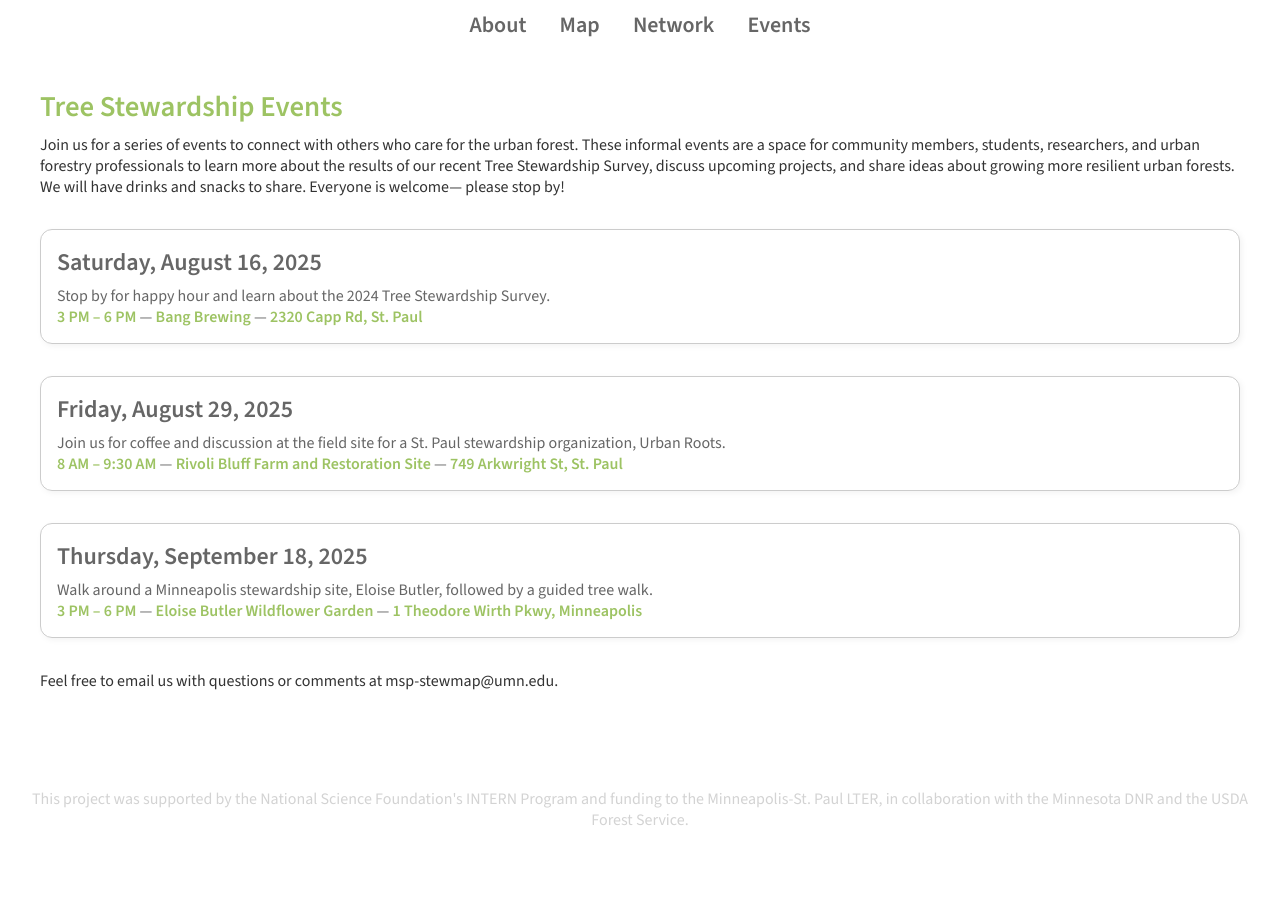
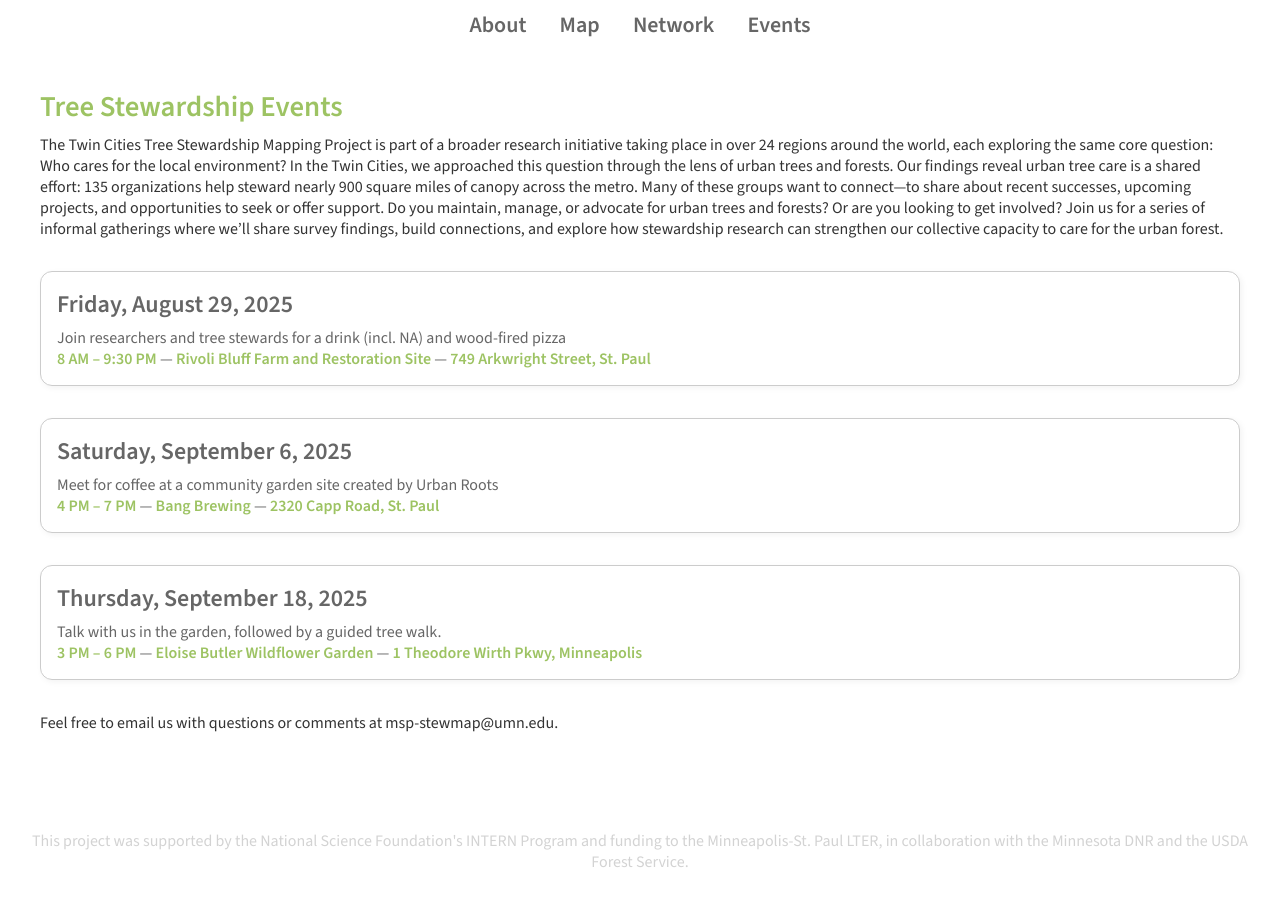
Before and after one commit to MSP-LTER/stewmap, a Jekyll site: the page built from events.md, in a window 1280 px wide. Built offline with Jekyll 4.4.1, drawn with Linux system fonts in a browser that asks for light colours.

Commit message:
Update events.md

```diff
--- a/events.md
+++ b/events.md
@@ -44,37 +44,40 @@ layout: default
 
 <div class="event-header">Tree Stewardship Events</div>
 <div class="event-subtext">
-  Join us for a series of events to connect with others who care for the urban forest. These informal events are a space for community members, students, researchers, and urban forestry professionals to learn more about the results of our recent Tree Stewardship Survey, discuss upcoming projects, and share ideas about growing more resilient urban forests. We will have drinks and snacks to share. Everyone is welcome— please stop by!
-</div>
+The Twin Cities Tree Stewardship Mapping Project is part of a broader research initiative taking place in over 24 regions around the world, each exploring the same core question: Who cares for the local environment? In the Twin Cities, we approached this question through the lens of urban trees and forests. Our findings reveal urban tree care is a shared effort: 135 organizations help steward nearly 900 square miles of canopy across the metro. Many of these groups want to connect—to share about recent successes, upcoming projects, and opportunities to seek or offer support.
 
-<div class="event-box">
-  <div class="event-date">Saturday, August 16, 2025</div>
-  <div>
-    Stop by for happy hour and learn about the 2024 Tree Stewardship Survey.
-  </div>
-  <div>
-    <span class="event-highlight">3 PM – 6 PM</span> —
-    <span class="event-highlight">Bang Brewing</span> —
-    <span class="event-highlight">2320 Capp Rd, St. Paul</span>
-  </div>
+Do you maintain, manage, or advocate for urban trees and forests? Or are you looking to get involved? Join us for a series of informal gatherings where we’ll share survey findings, build connections, and explore how stewardship research can strengthen our collective capacity to care for the urban forest.
+
 </div>
 
 <div class="event-box">
   <div class="event-date">Friday, August 29, 2025</div>
   <div>
-    Join us for coffee and discussion at the field site for a St. Paul stewardship organization, Urban Roots.
+    Join researchers and tree stewards for a drink (incl. NA) and wood-fired pizza
   </div>
   <div>
-    <span class="event-highlight">8 AM – 9:30 AM</span> —
+    <span class="event-highlight">8 AM – 9:30 PM</span> —
     <span class="event-highlight">Rivoli Bluff Farm and Restoration Site</span> —
-    <span class="event-highlight">749 Arkwright St, St. Paul</span>
+    <span class="event-highlight">749 Arkwright Street, St. Paul</span>
+  </div>
+</div>
+
+<div class="event-box">
+  <div class="event-date">Saturday, September 6, 2025</div>
+  <div>
+    Meet for coffee at a community garden site created by Urban Roots
+  </div>
+  <div>
+    <span class="event-highlight">4 PM – 7 PM</span> —
+    <span class="event-highlight">Bang Brewing</span> —
+    <span class="event-highlight">2320 Capp Road, St. Paul</span>
   </div>
 </div>
 
 <div class="event-box">
   <div class="event-date">Thursday, September 18, 2025</div>
   <div>
-    Walk around a Minneapolis stewardship site, Eloise Butler, followed by a guided tree walk.
+    Talk with us in the garden, followed by a guided tree walk.
   </div>
   <div>
     <span class="event-highlight">3 PM – 6 PM</span> —
```
